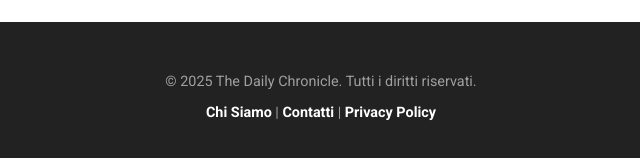
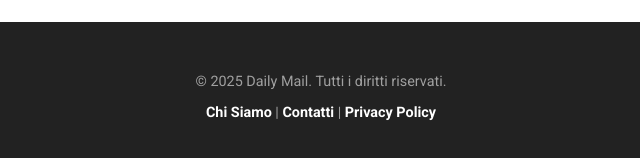
Before and after one commit to keygioooo/hahahahgay, a plain HTML site: page index.html in a window 1280 px wide. Shown: the part 1435-1593 px from the top of the page, 319-959 px from the left. Drawn offline with Linux system fonts and the light colour scheme.

Commit message:
Fix HTML structure and ensure proper formatting

```diff
--- a/index.html
+++ b/index.html
@@ -109,7 +109,7 @@
 
     <footer>
         <div class="container">
-            <p>&copy; 2025 The Daily Chronicle. Tutti i diritti riservati.</p>
+            <p>&copy; 2025 Daily Mail. Tutti i diritti riservati.</p>
             <p>
                 <a href="#">Chi Siamo</a> |
                 <a href="#">Contatti</a> |
@@ -120,4 +120,5 @@
 
     <script src="script.js"></script>
 </body>
+
 </html>
```
